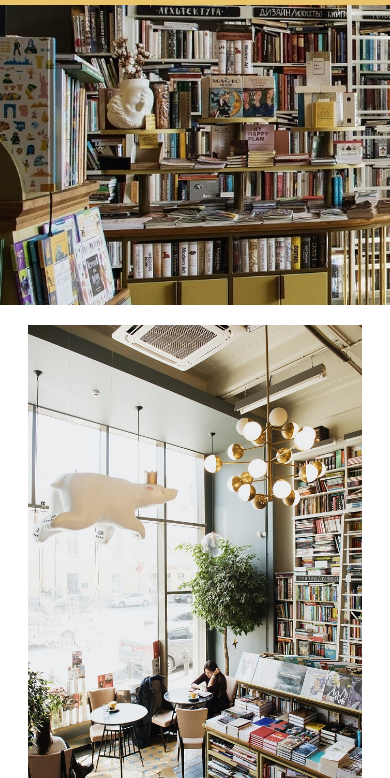
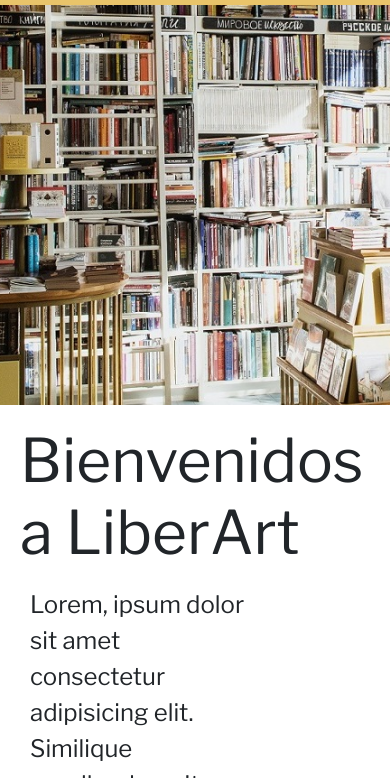
Before and after one commit to smelitsko/PF-Melitsko, a website: page index.html in a window 390 px wide. Shown: the part 66-844 px from the top of the page. Drawn offline with nearby package versions, Linux system fonts and the light colour scheme; a web font is replaced by a local one.

Commit message:
cambios en foto de portada index

```diff
--- a/scss/_base/_mediaquery.scss
+++ b/scss/_base/_mediaquery.scss
@@ -101,9 +101,12 @@
 
 @media screen and (max-width: 660px) {
   /*!----INDEX/MAIN-----*/
+  .hero {
+    background-attachment: initial;
+  }
 
   .bienvenidos {
-    flex-direction: column;
+    flex-direction: column-reverse;
     width: 100%;
   }
 
@@ -144,8 +147,8 @@
 @media screen and (max-width: 500px) {
   /*!----INDEX/MAIN-----*/
   .hero {
-    height: 300px;
-    background-image: url("../img/hero-celular.jpg");
+    // height: 300px;
+    // background-image: url("../img/hero-celular.jpg");
     background-attachment: initial;
   }
 
```
Also changed, not shown: css/estilos.css.
